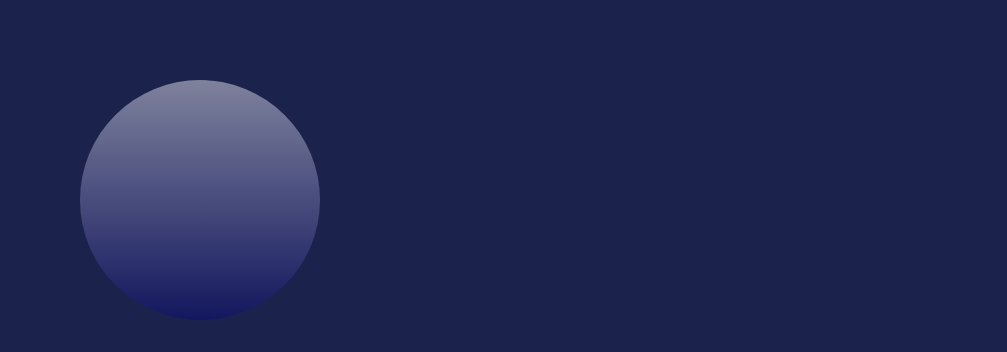
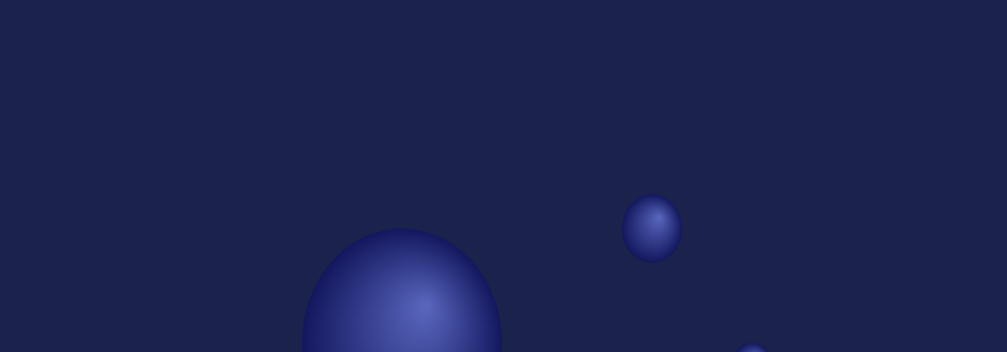
Before and after one commit to kumarutkarsh1248/personal-portfolio, a plain HTML site: page index.html in a window 1280 px wide. Shown: the top 352 px of the page, without its empty margins (48-1055 px from the left). Drawn offline with Linux system fonts and the light colour scheme.

Commit message:
added canvas

```diff
--- /dev/null
+++ b/canvas_script.js
@@ -0,0 +1,91 @@
+const canvas = document.getElementById("canvas");
+let ctx = canvas.getContext("2d");
+
+window.addEventListener("resize",function()
+{
+    canvas.width=window.innerWidth
+    canvas.height=window.innerHeight
+    ctx=canvas.getContext("2d")
+})
+
+
+canvas.width = window.innerWidth;
+canvas.height = 700;
+
+let particleArray = [];
+
+class Particle{
+    constructor(xCor, yCor, size, speedx, speedy, color1){
+        this.x = xCor;
+        this.y = yCor;
+        this.size = size;
+        this.speedx = speedx;
+        this.speedy = speedy;
+        this.color1 = color1;
+
+
+    }
+    update(){
+        this.x += this.speedx;
+        this.y += this.speedy;
+
+        if ((this.x + this.speedx > canvas.width-this.size) ||
+            (this.x + this.speedx < this.size)){
+                this.speedx = -this.speedx;
+            }
+        if ((this.y + this.speedy > canvas.height-this.size) ||
+            (this.y + this.speedy < this.size)){
+                this.speedy = -this.speedy;
+            }
+    }
+    draw(){
+        this.gradient = ctx.createRadialGradient(this.x+this.size/4, this.y-this.size/3, this.size/10000, this.x, this.y, this.size)
+        this.gradient.addColorStop(0, "#5967be");
+        this.gradient.addColorStop(1, "#13175e")
+
+        ctx.beginPath();
+
+
+        ctx.fillStyle = this.gradient;
+        ctx.arc(this.x, this.y, this.size, 0, Math.PI*2);
+        ctx.fill();
+        ctx.closePath();
+    }
+}
+
+
+const particle1 = new Particle(500, 200, 10, -0.5, 1.5, "white");
+const particle2 = new Particle(500, 200, 20, 1, 0.4, "white");
+const particle3 = new Particle(400, 500, 30, 1, -1, "white");
+const particle4 = new Particle(200, 200, 40, -1, -2, "white");
+const particle5 = new Particle(200, 200, 60, -0.2, 1, "white");
+const particle6 = new Particle(200, 500, 80, 1, 0.5, "white");
+const particle7 = new Particle(600, 600, 100, -0.5, -1, "white");
+
+particleArray.push(particle1);
+particleArray.push(particle2);
+particleArray.push(particle3);
+particleArray.push(particle4);
+particleArray.push(particle5);
+particleArray.push(particle6);
+particleArray.push(particle7);
+
+
+function handel(){
+    for (let i=0; i<(particleArray.length); i++){
+            particleArray[i].draw();
+            particleArray[i].update();
+    }
+}
+
+
+function animate(){
+    ctx.clearRect(0, 0, canvas.width, canvas.height)
+    handel();
+    requestAnimationFrame(animate);
+}
+
+
+
+
+animate();
--- a/index.html
+++ b/index.html
@@ -19,12 +19,12 @@
     <!-- heading -->
 
     <div class="heading">
-      <div class="ball1"></div>
+      <!-- <div class="ball1"></div> -->
         <div class="heading-content">
           <h1>KUMAR UTKARSH</h1>
           <h4>personal portfolio</h4>
         </div>
-        <div class="ball2"></div>
+        <!-- <div class="ball2"></div> -->
 
     </div>
 
@@ -194,6 +194,7 @@
     <h5>@copyright kumar utkarsh</h5>
   </div>
 
+  <script src="canvas_script.js"></script>
 </body>
 
 </html>
--- a/style.css
+++ b/style.css
@@ -10,6 +10,13 @@
 ::-webkit-scrollbar-thumb{
     border-radius: 15px;
     background-color: #2d4ada;
+}
+canvas{
+    width: 100%;
+    height: 100vh;
+    position:absolute;
+    background-color: #2B3467;
+    z-index:-1;
 }
 hr{
     border-style: none;
@@ -58,7 +65,7 @@ canvas{
 .ball1{
     width: 30vh;
     height: 30vh;
-    background: linear-gradient(#7e829c, #13175e);
+    background: linear-gradient(#7783d0, #13175e);
     position: absolute;
     top: 10vh;
     left: 10vw;
@@ -173,6 +180,9 @@ canvas{
     display: flex;
     justify-content: start;
 }
+.content{
+    text-align: left;
+}
 .infinity_ball{
     display: flex;
     justify-content: end;
```
Also changed, not shown: celebrate.js (added, +107 -0 lines).
